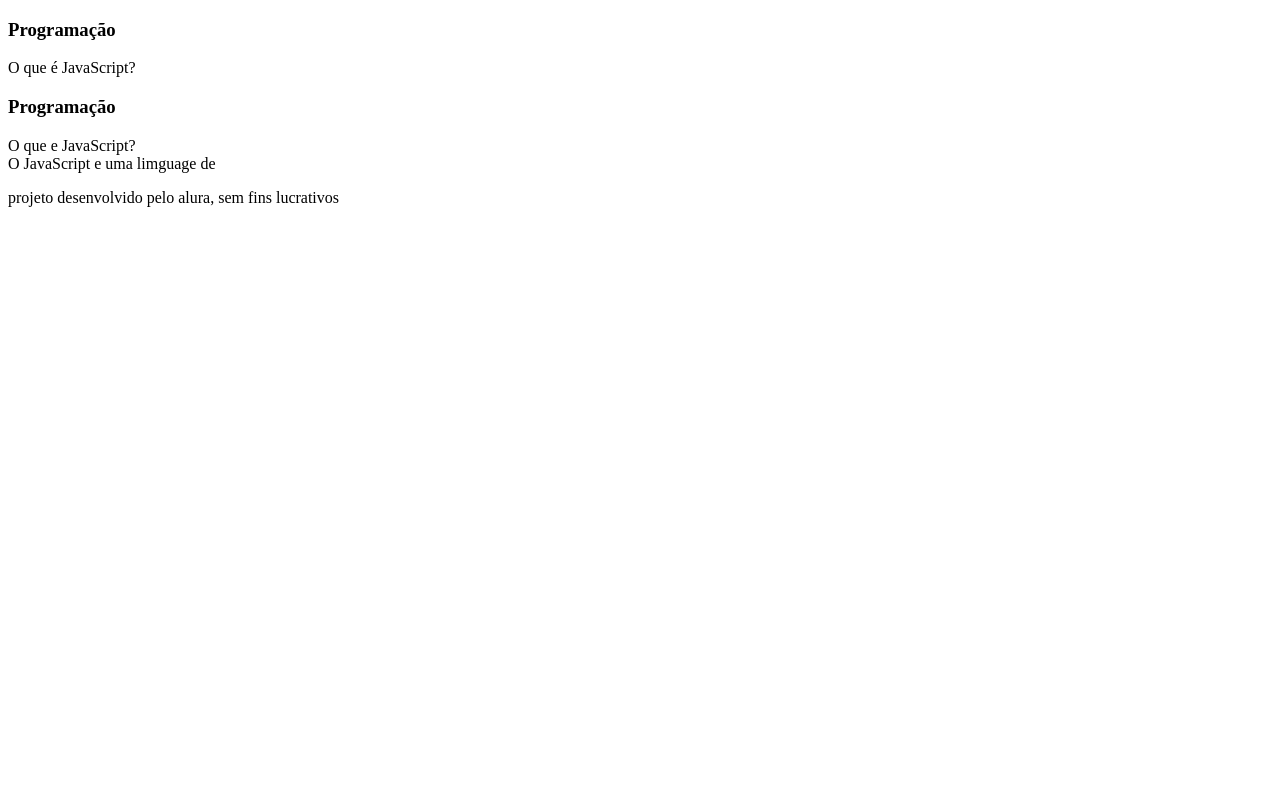
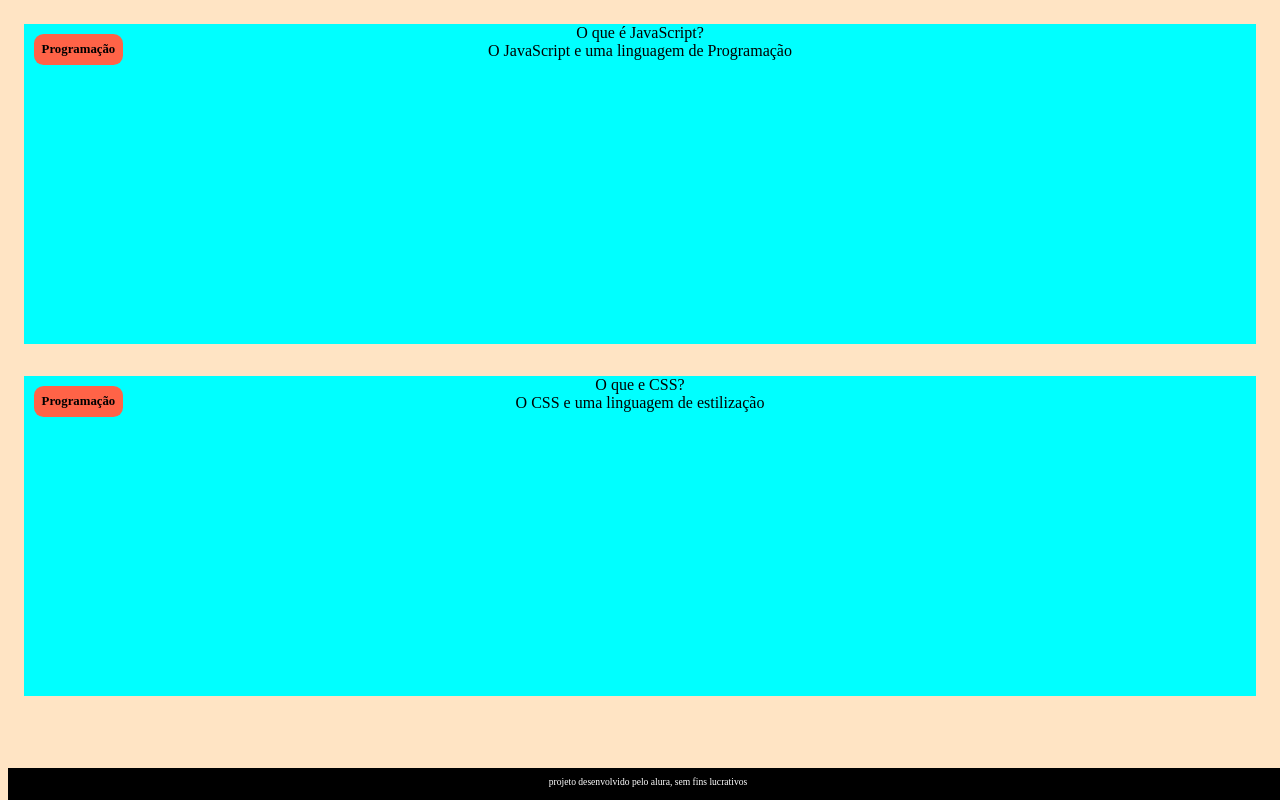
Before and after one commit to zorogostoso/julia, a plain HTML site: page index.html in a window 1280 px wide. Drawn offline with Linux system fonts and the light colour scheme.

Commit message:
Add files via upload

```diff
--- a/index.html
+++ b/index.html
@@ -3,7 +3,7 @@
 <head>
     <meta charset="UTF-8">
     <meta name="viewport" content="width=device-width, initial-scale=1.0">
-    <title>Flashcard</title>
+    <title></title><link rel="stylesheet" href="style.css"></title>
 </head>
 <body>
     <main>
@@ -11,29 +11,30 @@
             <article class="cartao">
                <div class="cartao__conteudo">
                     <h3>Programação</h3>
-                    <div class="cartao__conteudo__prgunta">
+                    <div class="cartao__conteudo__pergunta">
                         O que é JavaScript?
+                    </div>
+                    <div class="cartao_conteudo_resposta">
+                        O JavaScript e uma linguagem de Programação
                     </div>
                </div>
             </article>
-        </section>
-    </main>
+      </main>
          <section id="container">
              <article class="cartao">
                  <div class="cartao__conteudo">
                     <h3>Programação</h3>
-                    <div class="cartao__conteudo__prgunta">
-                        O que e JavaScript?
+                    <div class="cartao__conteudo__pergunta">
+                        O que e CSS?
                     </div>
-                    <div class="cartao conteudo resposta">
-                        O JavaScript e uma limguage de
+                    <div class="cartao_conteudo_resposta">
+                        O CSS e uma linguagem de estilização
                     </div>
                  </div>
              </article>
          </section>
     <footer>
-        <p>projeto desenvolvido pelo alura, sem fins lucrativos
-        </p>
+        <p>projeto desenvolvido pelo alura, sem fins lucrativos</p>
     </footer>
 </body>
 </html>
--- a/style.css
+++ b/style.css
@@ -0,0 +1,58 @@
+body {
+    background-color: bisque;
+    font-family: Bai Jamjuree;
+}
+
+#container {
+    display: flex; /* Elementos dispostos em linha */
+}
+
+.cartao {
+    margin: 1rem 1rem;
+    background-color: aqua;
+    height: 20rem;
+    flex-grow: 1;
+    flex-basis: calc(33% - 6rem);
+}
+
+.cartao__conteudo {
+    text-align: center;
+    /* background-color: aquamarine; */
+    height: 100%;
+}
+
+.cartao__conteudo h3 {
+    background-color: tomato;
+    text-align: left;
+    padding: 0.5rem;
+    position: absolute;
+    margin: 0.6rem;
+    border-radius: 0.6rem;
+    font-size: 1vw;
+}
+
+.cartao__conteudo p {
+    margin-top: 1rem;
+    padding: 2rem;
+}
+
+
+
+
+
+
+
+footer {
+    background-color: black;
+    color: white;
+    position: fixed;
+    bottom: 0;
+    width: 100%;
+    height: 2rem;
+}
+
+footer p {
+    text-align: center;
+    font-size: 0.6rem;
+    margin-top: 0.5rem;
+}
```
